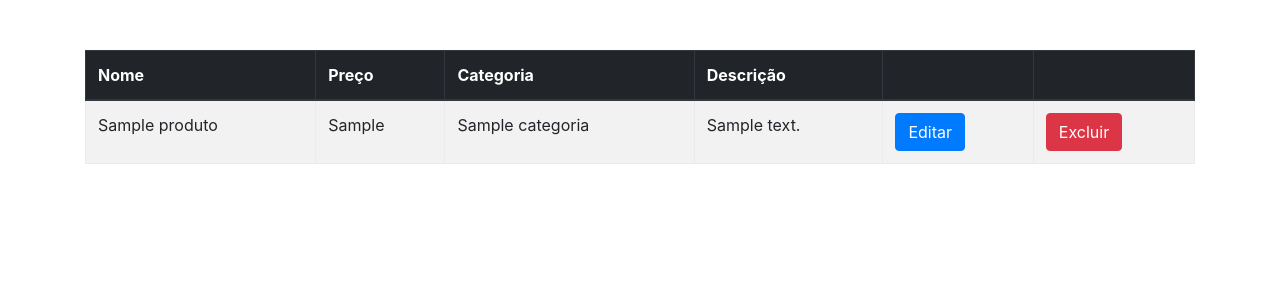
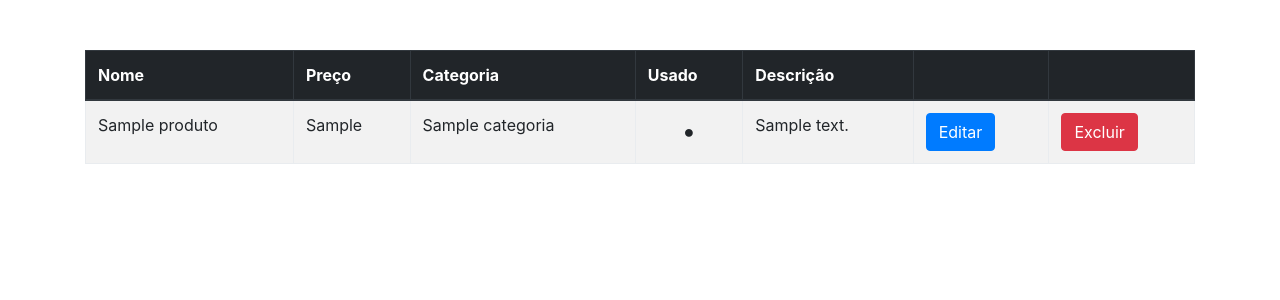
Before and after one commit to leovesoliveira/exercicio-alura-loja, a PHP site: page /produto-lista.php in a window 1280 px wide. Shown: the part 56-356 px from the top of the page. Run offline with PHP 8.4, Linux system fonts and the light colour scheme; tables that the repository leaves empty or names only in its code hold one stand-in row (values such as "Sample post").

Commit message:
adicionado usado na listagem de produtos

```diff
--- a/produto-lista.php
+++ b/produto-lista.php
@@ -18,6 +18,7 @@ endif
             <th scope="col">Nome</th>
             <th scope="col">Preço</th>
             <th scope="col">Categoria</th>
+            <th scope="col">Usado</th>
             <th scope="col">Descrição</th>
             <th scope="col"></th>
             <th scope="col"></th>
@@ -31,6 +32,7 @@ endif
             <td><?= $produto['nome'] ?></td>
             <td><?= $produto['preco'] ?></td>
             <td><?= $produto['categoria_nome'] ?></td>
+            <td style="font-size: 25px; font-weight: bold; text-align:center;"><?= $produto['usado'] ? "•" : "" ?></td>
             <td><?= substr($produto['descricao'], 0, 30) ?></td>
             <td><a href="produto-edita-formulario.php?id=<?= $produto['id'] ?>" class="btn btn-primary">Editar</a></td>
             <td>
```
